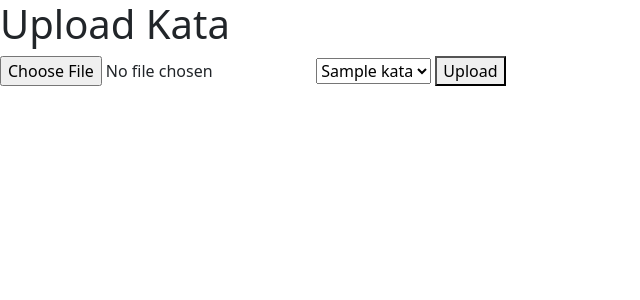
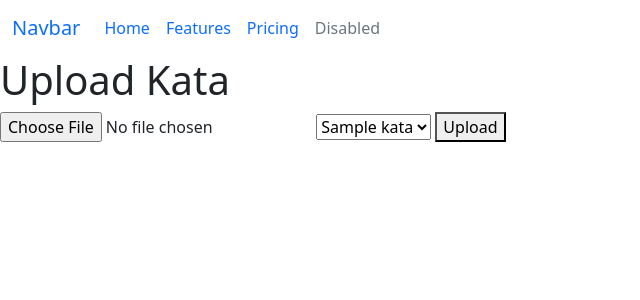
Before and after one commit to cmsato09/KarateDB-Django, a Django app: page /upload-kata/ in a window 1280 px wide. Shown: the top 300 px of the page, without its empty margins (0-640 px from the left). Run offline with Django 4.2, Linux system fonts and the light colour scheme; tables that the repository leaves empty hold one stand-in row (values such as "Sample post").

Commit message:
feat: added navbar html code from bootstrap

```diff
--- /dev/null
+++ b/templates/_navbar.html
@@ -0,0 +1,31 @@
+<nav class="navbar navbar-expand-lg bg-body-tertiary">
+	<div class="container-fluid">
+
+		<a class="navbar-brand" href="#">Navbar</a>
+
+		<button class="navbar-toggler" type="button" data-bs-toggle="collapse"
+						data-bs-target="#navbarNav" aria-controls="navbarNav"
+						aria-expanded="false" aria-label="Toggle navigation">
+
+			<span class="navbar-toggler-icon"></span>
+		</button>
+
+		<div class="collapse navbar-collapse" id="navbarNav">
+			<ul class="navbar-nav">
+				<li class="nav-item">
+					<a class="nav-link active" aria-current="page" href="#">Home</a>
+				</li>
+				<li class="nav-item">
+					<a class="nav-link" href="#">Features</a>
+				</li>
+				<li class="nav-item">
+					<a class="nav-link" href="#">Pricing</a>
+				</li>
+				<li class="nav-item">
+					<a class="nav-link disabled">Disabled</a>
+				</li>
+			</ul>
+		</div>
+
+	</div>
+</nav>
--- a/templates/base.html
+++ b/templates/base.html
@@ -6,10 +6,14 @@
     <meta name="viewport" content="width=device-width, initial-scale=1.0">
     <meta http-equiv="X-UA-Compatible" content="ie=edge">
     <title>{% block title %}{% endblock %}</title>
-    <link href="https://cdn.jsdelivr.net/npm/bootstrap@5.1.3/dist/css/bootstrap.min.css" rel="stylesheet" integrity="sha384-1BmE4kWBq78iYhFldvKuhfTAU6auU8tT94WrHftjDbrCEXSU1oBoqyl2QvZ6jIW3" crossorigin="anonymous">
+    <link href="https://cdn.jsdelivr.net/npm/bootstrap@5.1.3/dist/css/bootstrap.min.css"
+          rel="stylesheet"
+          integrity="sha384-1BmE4kWBq78iYhFldvKuhfTAU6auU8tT94WrHftjDbrCEXSU1oBoqyl2QvZ6jIW3"
+          crossorigin="anonymous">
 
 </head>
 <body>
+    {% include "_navbar.html" %}
     {% block content %}
     {% endblock %}
 
@@ -17,7 +21,9 @@
     <ul class="messages">
         {% for message in messages %}
         <li {% if message.tags %} class="{{ message.tags }}"{% endif %}>
-            {% if message.level == DEFAULT_MESSAGE_LEVELS.ERROR %}Important: {% endif %}
+            {% if message.level == DEFAULT_MESSAGE_LEVELS.ERROR %}
+              Important:
+            {% endif %}
             {{ message }}
         </li>
         {% endfor %}
@@ -26,7 +32,10 @@
     <div class="" id="messages">
       {% for message in messages %}
         <p style="color: {% if message.tags == 'success' %}green{% elif message.tags == 'error' %}red{% endif %}">
-          {% if 'safe' in message.tags %}{{ message|safe }}{% else %}{{ message }}{% endif %}
+          {% if 'safe' in message.tags %}
+            {{ message|safe }}
+            {% else %}{{ message }}
+          {% endif %}
         </p>
       {% endfor %}
     </div>
```
